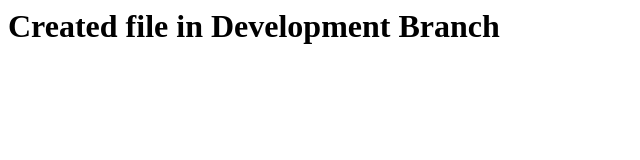
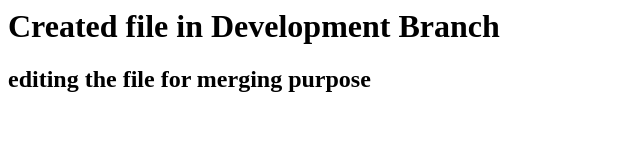
Before and after one commit to kevintank99/branchlearning, a plain HTML site: page index.html in a window 1280 px wide. Shown: the whole page, without its empty margins (0-640 px from the left). Drawn offline with Linux system fonts and the light colour scheme.

Commit message:
changed the file for merging purpose

```diff
--- a/index.html
+++ b/index.html
@@ -4,5 +4,6 @@
   </head>
   <body>
     <h1> Created file in Development Branch</h1>
+    <h2>editing the file for merging purpose</h2>
   </body>
 </html>
```
